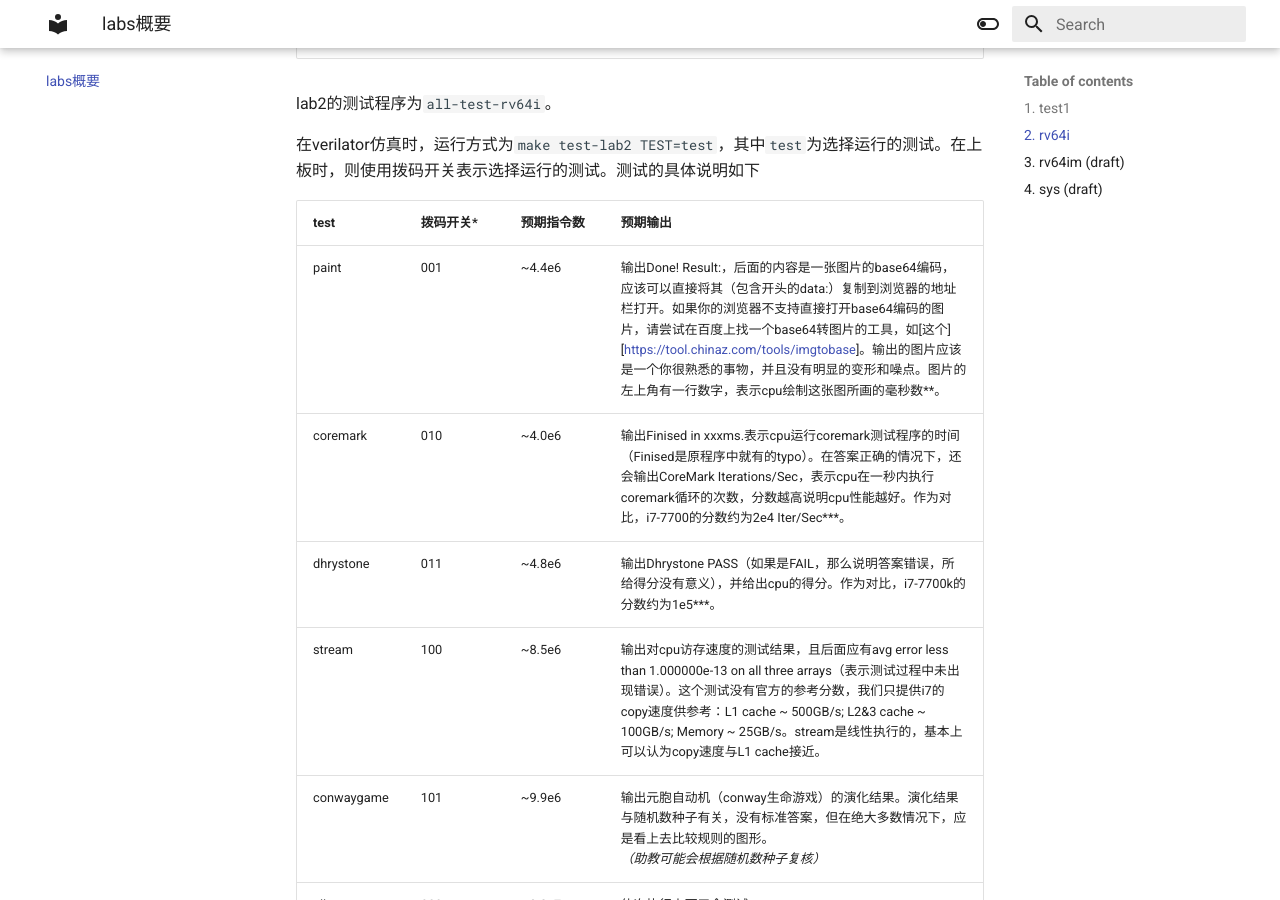
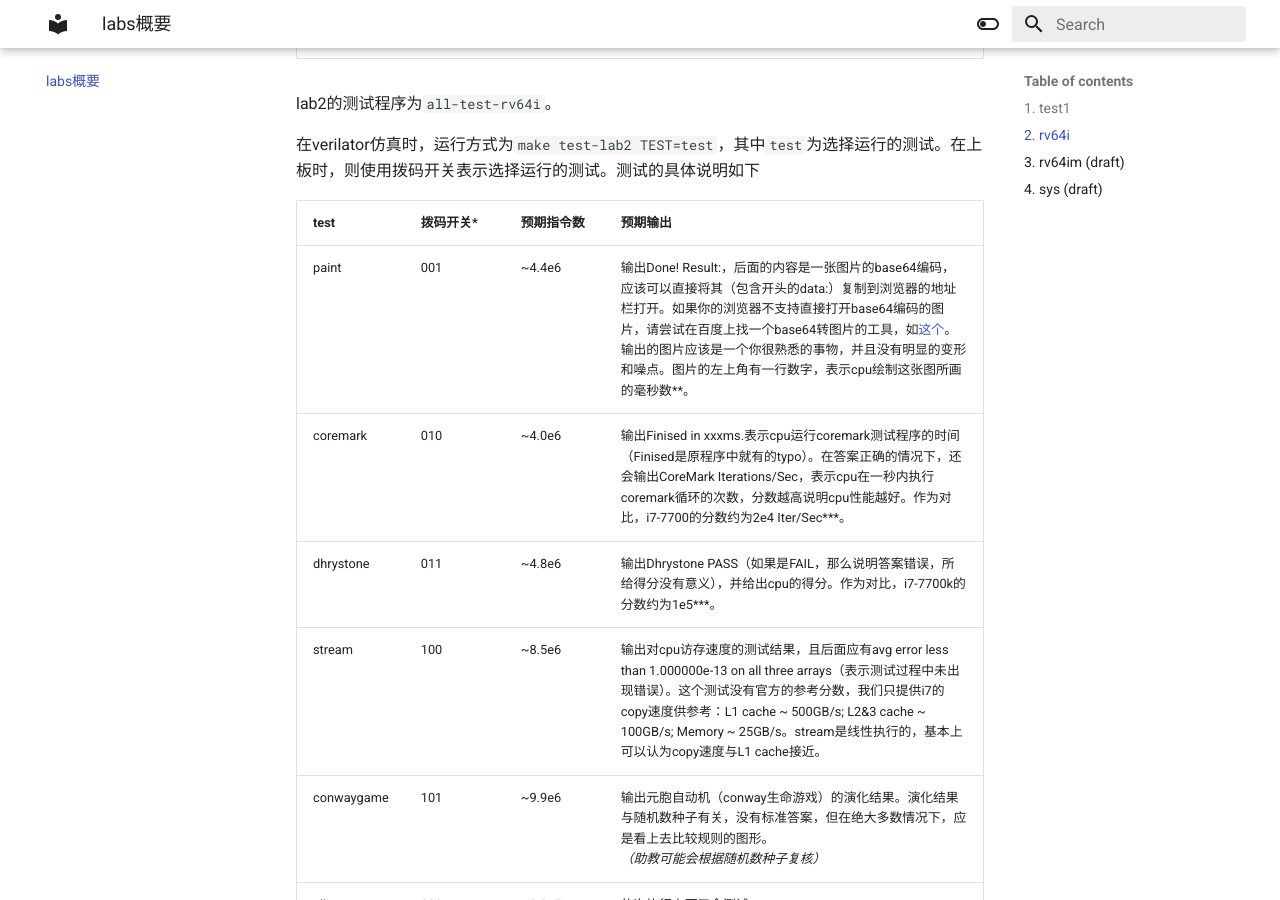
Before and after one commit to FDUCSLG/Arch-2022Spring-FDU, an MkDocs documentation site: the page built from docs/labs.md, in a window 1280 px wide and 900 px high, scrolled down 697 px. Built offline with MkDocs 1.6.1 and Material for MkDocs 9.7.7, drawn with Linux system fonts in a browser that asks for light colours.

Commit message:
Update labs.md

```diff
--- a/docs/labs.md
+++ b/docs/labs.md
@@ -24,7 +24,7 @@ lab2的测试程序为`all-test-rv64i`。
 
 | test       | 拨码开关\* | 预期指令数 | 预期输出                                                     |
 | ---------- | ---------- | ---------- | ------------------------------------------------------------ |
-| paint      | 001        | ~4.4e6     | 输出Done! Result:，后面的内容是一张图片的base64编码，应该可以直接将其（包含开头的data:）复制到浏览器的地址栏打开。如果你的浏览器不支持直接打开base64编码的图片，请尝试在百度上找一个base64转图片的工具，如[这个][https://tool.chinaz.com/tools/imgtobase]。输出的图片应该是一个你很熟悉的事物，并且没有明显的变形和噪点。图片的左上角有一行数字，表示cpu绘制这张图所画的毫秒数\*\*。 |
+| paint      | 001        | ~4.4e6     | 输出Done! Result:，后面的内容是一张图片的base64编码，应该可以直接将其（包含开头的data:）复制到浏览器的地址栏打开。如果你的浏览器不支持直接打开base64编码的图片，请尝试在百度上找一个base64转图片的工具，如[这个](https://tool.chinaz.com/tools/imgtobase)。输出的图片应该是一个你很熟悉的事物，并且没有明显的变形和噪点。图片的左上角有一行数字，表示cpu绘制这张图所画的毫秒数\*\*。 |
 | coremark   | 010        | ~4.0e6     | 输出Finised in xxxms.表示cpu运行coremark测试程序的时间（Finised是原程序中就有的typo）。在答案正确的情况下，还会输出CoreMark Iterations/Sec，表示cpu在一秒内执行coremark循环的次数，分数越高说明cpu性能越好。作为对比，i7-7700的分数约为2e4 Iter/Sec\*\*\*。 |
 | dhrystone  | 011        | ~4.8e6     | 输出Dhrystone PASS（如果是FAIL，那么说明答案错误，所给得分没有意义），并给出cpu的得分。作为对比，i7-7700k的分数约为1e5\*\*\*。 |
 | stream     | 100        | ~8.5e6     | 输出对cpu访存速度的测试结果，且后面应有avg error less than 1.000000e-13 on all three arrays（表示测试过程中未出现错误）。这个测试没有官方的参考分数，我们只提供i7的copy速度供参考：L1 cache ~ 500GB/s;  L2&3 cache ~ 100GB/s; Memory ~ 25GB/s。stream是线性执行的，基本上可以认为copy速度与L1 cache接近。 |
```
